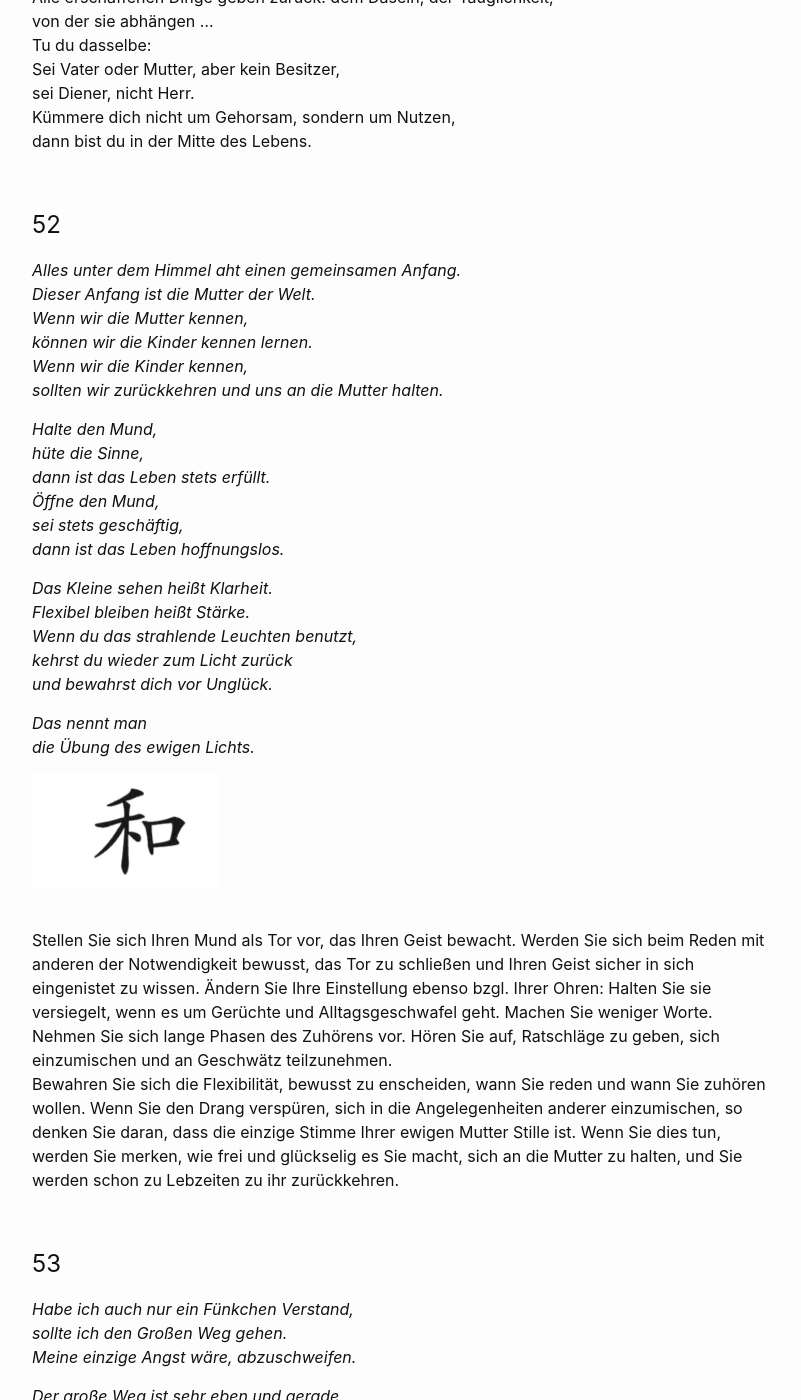
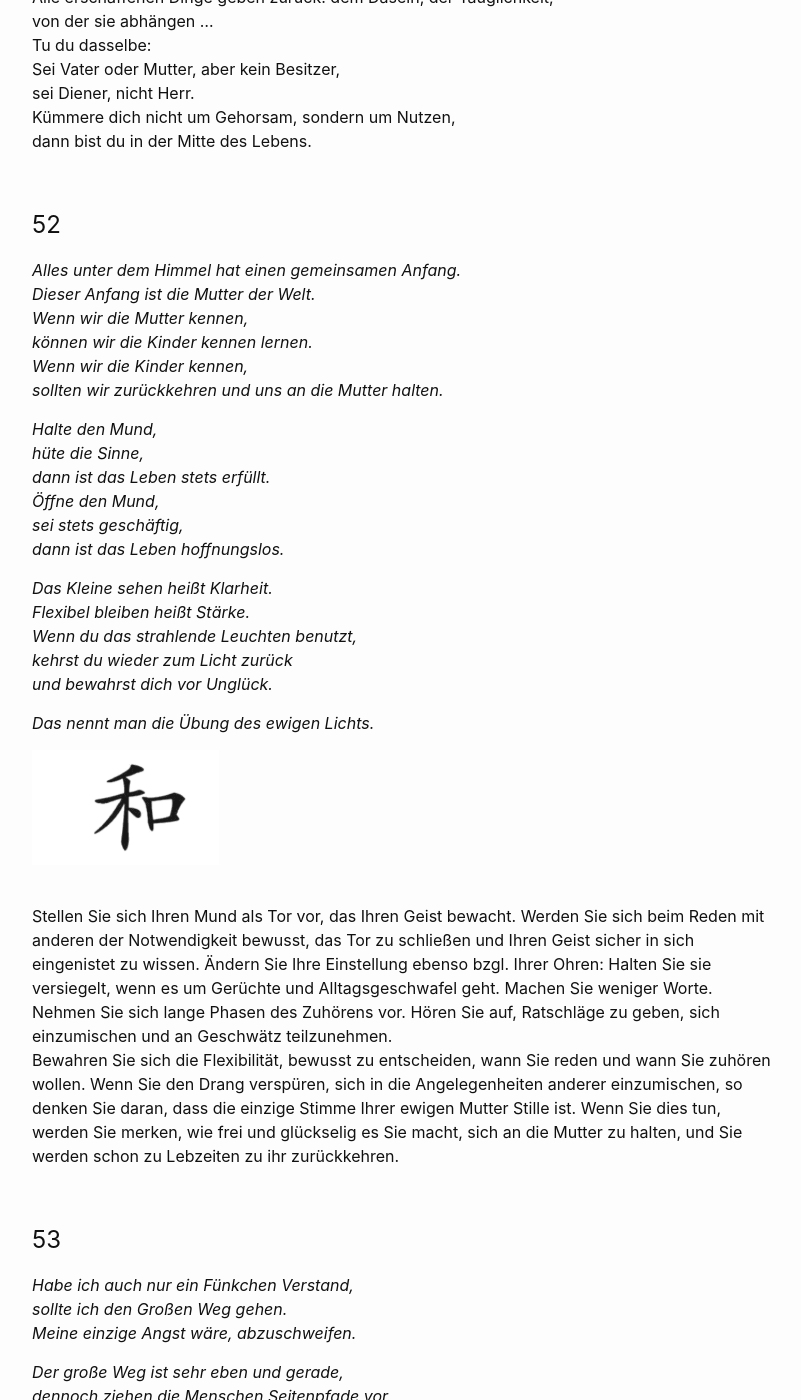
Before and after one commit to Hautaklyttn/-selbst-, a Jekyll site: the page built from docs/wDyer.md, in a window 1280 px wide and 1400 px high, scrolled down 44239 px. Shown: the whole window, without its empty margins (238-1039 px from the left). Built offline with Jekyll 4.4.1, drawn with Linux system fonts in a browser that asks for light colours.

Commit message:
Update wDyer.md

```diff
--- a/docs/wDyer.md
+++ b/docs/wDyer.md
@@ -1362,7 +1362,7 @@ dann bist du in der Mitte des Lebens.
 &nbsp;
 
 ## 52
-*Alles unter dem Himmel aht einen gemeinsamen Anfang.
+*Alles unter dem Himmel hat einen gemeinsamen Anfang.
 Dieser Anfang ist die Mutter der Welt.
 Wenn wir die Mutter kennen,
 können wir die Kinder kennen lernen.
@@ -1382,14 +1382,13 @@ Wenn du das strahlende Leuchten benutzt,
 kehrst du wieder zum Licht zurück
 und bewahrst dich vor Unglück.*
 
-*Das nennt man
-die Übung des ewigen Lichts.*
+*Das nennt man die Übung des ewigen Lichts.*
 
 ![tao_52](./assets/pics/tao_08.png)
 &nbsp;
 
 Stellen Sie sich Ihren Mund als Tor vor, das Ihren Geist bewacht. Werden Sie sich beim Reden mit anderen der Notwendigkeit bewusst, das Tor zu schließen und Ihren Geist sicher in sich eingenistet zu wissen. Ändern Sie Ihre Einstellung ebenso bzgl. Ihrer Ohren: Halten Sie sie versiegelt, wenn es um Gerüchte und Alltagsgeschwafel geht. Machen Sie weniger Worte. Nehmen Sie sich lange Phasen des Zuhörens vor. Hören Sie auf, Ratschläge zu geben, sich einzumischen und an Geschwätz teilzunehmen.
-Bewahren Sie sich die Flexibilität, bewusst zu enscheiden, wann Sie reden und wann Sie zuhören wollen. Wenn Sie den Drang verspüren, sich in die Angelegenheiten anderer einzumischen, so denken Sie daran, dass die einzige Stimme Ihrer ewigen Mutter Stille ist. Wenn Sie dies tun, werden Sie merken, wie frei und glückselig es Sie macht, sich an die Mutter zu halten, und Sie werden schon zu Lebzeiten zu ihr zurückkehren.
+Bewahren Sie sich die Flexibilität, bewusst zu entscheiden, wann Sie reden und wann Sie zuhören wollen. Wenn Sie den Drang verspüren, sich in die Angelegenheiten anderer einzumischen, so denken Sie daran, dass die einzige Stimme Ihrer ewigen Mutter Stille ist. Wenn Sie dies tun, werden Sie merken, wie frei und glückselig es Sie macht, sich an die Mutter zu halten, und Sie werden schon zu Lebzeiten zu ihr zurückkehren.
 
 &nbsp;
 
```
